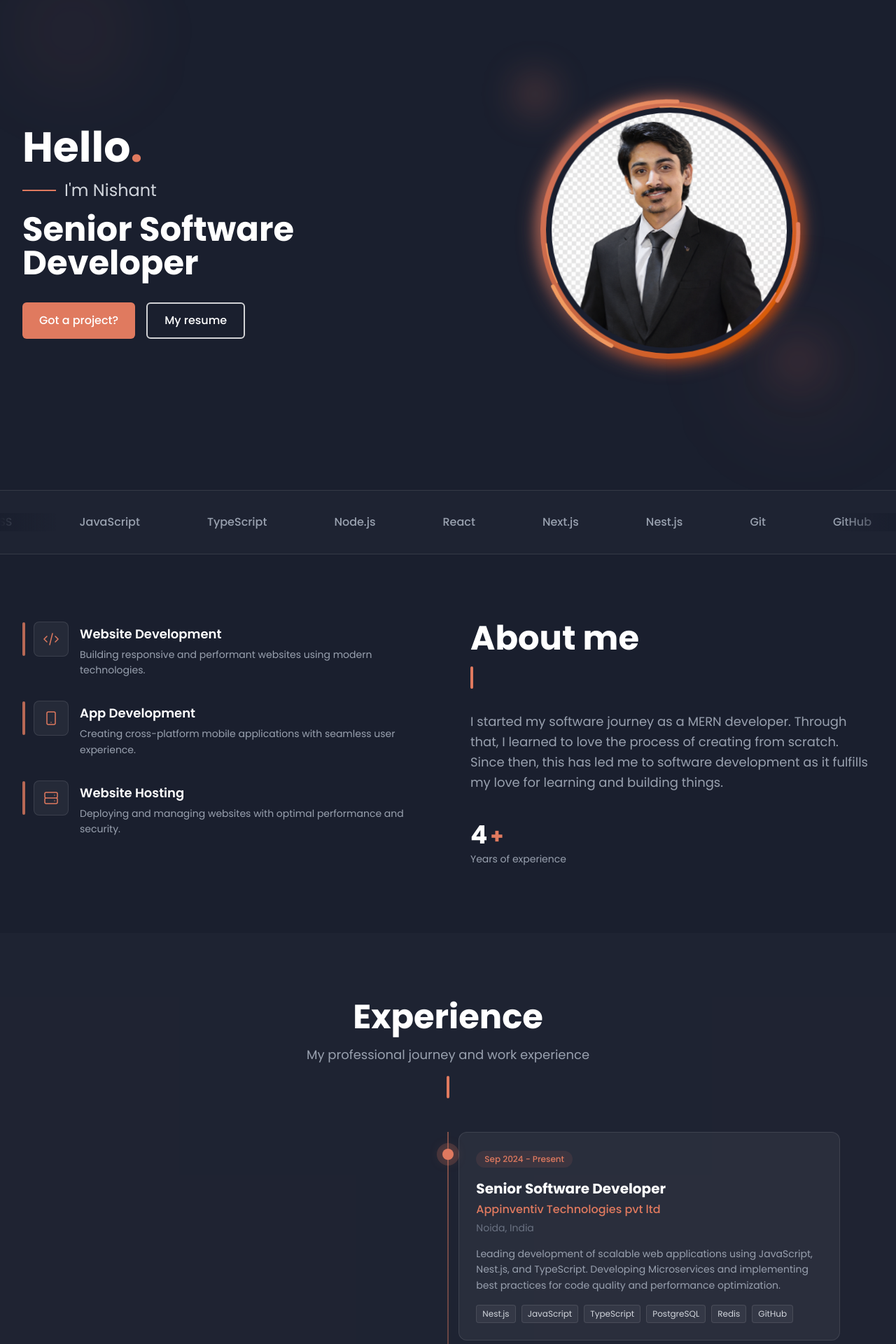
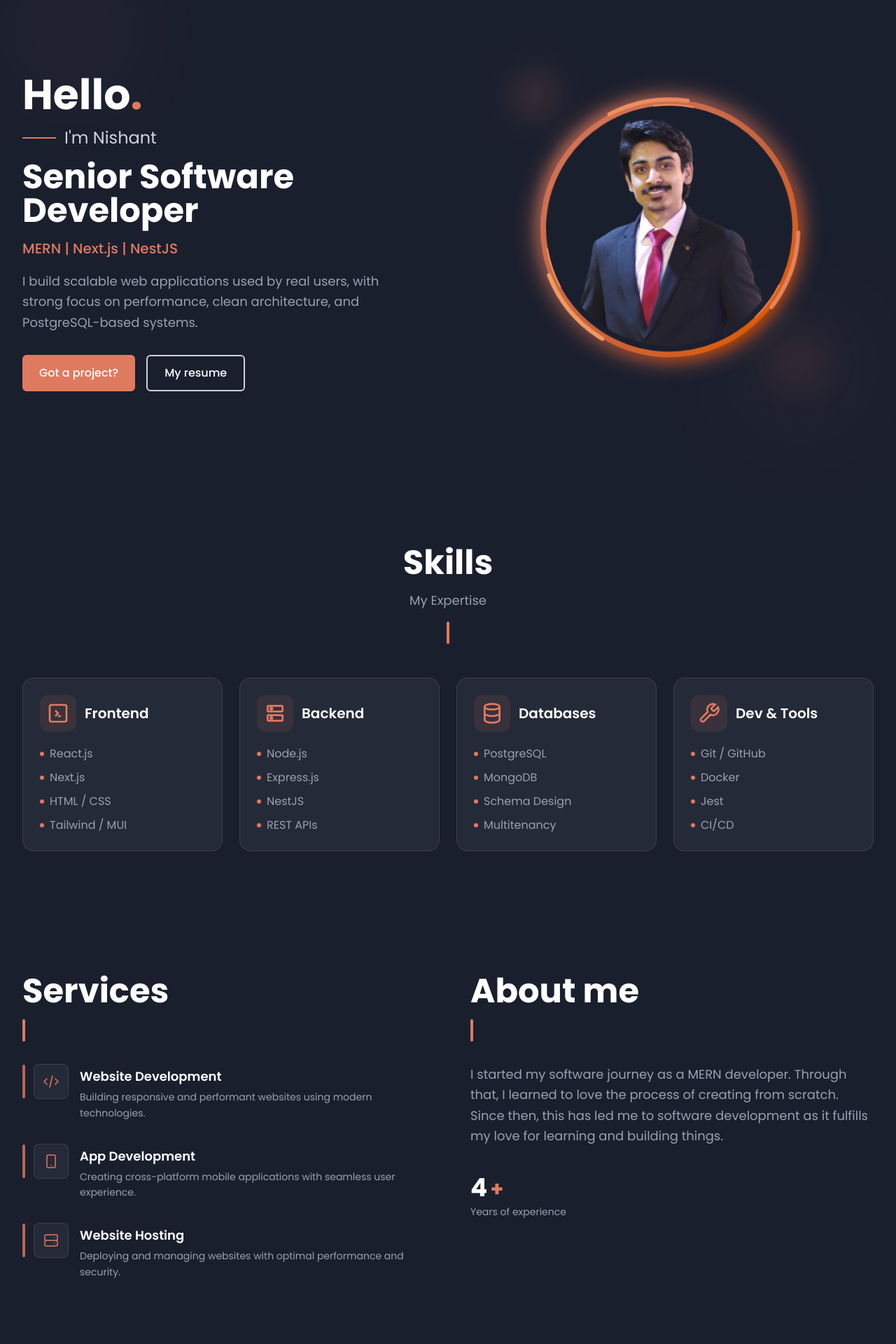
Before and after one commit to Tnahsin79/portfolio-nextjs, a Next.js app: page / in a window 1280 px wide. Shown: the part 100-2020 px from the top of the page at 70% size. Built offline with nearby package versions, Linux system fonts and the light colour scheme.

Commit message:
implemented hero section modification

```diff
--- a/app/globals.css
+++ b/app/globals.css
@@ -27,6 +27,13 @@
 html {
   scroll-behavior: smooth;
   scroll-padding-top: 80px;
+  overflow-x: hidden;
+}
+
+html,
+body {
+  width: 100%;
+  max-width: 100vw;
 }
 
 body {
@@ -35,6 +42,7 @@ body {
   font-family: "Poppins", system-ui, sans-serif;
   line-height: 1.6;
   overflow-x: hidden;
+  position: relative;
 }
 
 /* Selection */
@@ -295,6 +303,38 @@ body {
     opacity: 1;
     transform: scale(1);
   }
+}
+
+/* Wave animation for emoji */
+@keyframes wave {
+  0%, 100% {
+    transform: rotate(0deg);
+  }
+  20%, 60% {
+    transform: rotate(-25deg);
+  }
+  40%, 80% {
+    transform: rotate(10deg);
+  }
+}
+
+.animate-wave {
+  animation: wave 2.5s ease-in-out infinite;
+  transform-origin: 70% 70%;
+}
+
+/* Cursor blink animation */
+@keyframes blink {
+  0%, 50% {
+    opacity: 1;
+  }
+  51%, 100% {
+    opacity: 0;
+  }
+}
+
+.animate-blink {
+  animation: blink 0.8s step-end infinite;
 }
 
 /* ================================
--- a/app/layout.tsx
+++ b/app/layout.tsx
@@ -22,6 +22,11 @@ export const metadata: Metadata = {
     "Next.js",
   ],
   authors: [{ name: "Nishant Sharma" }],
+  viewport: {
+    width: "device-width",
+    initialScale: 1,
+    maximumScale: 1,
+  },
   openGraph: {
     title: siteConfig.title,
     description: siteConfig.description,
@@ -42,8 +47,8 @@ export default function RootLayout({
   children: React.ReactNode;
 }>) {
   return (
-    <html lang="en" className="scroll-smooth">
-      <body className={`${poppins.variable} font-sans antialiased`}>
+    <html lang="en" className="scroll-smooth overflow-x-hidden">
+      <body className={`${poppins.variable} font-sans antialiased overflow-x-hidden`}>
         {children}
       </body>
     </html>
--- a/app/page.tsx
+++ b/app/page.tsx
@@ -10,15 +10,15 @@ import Footer from "@/components/Footer";
 
 export default function Home() {
   return (
-    <main className="min-h-screen bg-primary">
+    <main className="min-h-screen bg-primary overflow-x-hidden">
       <Header />
       <Hero />
       <Skills />
 
       {/* Services and About in same row on large screens */}
-      <section className="py-16 lg:py-24">
+      <section className="py-10 sm:py-16 lg:py-24">
         <div className="max-w-7xl mx-auto px-4 sm:px-6 lg:px-8">
-          <div className="grid lg:grid-cols-2 gap-12 lg:gap-16">
+          <div className="grid lg:grid-cols-2 gap-8 sm:gap-12 lg:gap-16">
             {/* Services */}
             <Services />
 
--- a/components/Experience.tsx
+++ b/components/Experience.tsx
@@ -54,10 +54,18 @@ export default function Experience() {
                         <p className="text-accent font-medium text-sm sm:text-base mb-1">{exp.company}</p>
                         <p className="text-gray-500 text-xs sm:text-sm mb-3 sm:mb-4">{exp.location}</p>
 
-                        {/* Description */}
-                        <p className="text-gray-400 text-xs sm:text-sm leading-relaxed mb-3 sm:mb-4">
-                          {exp.description}
-                        </p>
+                        {/* Impact-Driven Highlights */}
+                        <ul className="space-y-2 mb-4">
+                          {exp.highlights.map((highlight, idx) => (
+                            <li
+                              key={idx}
+                              className="flex items-start gap-2 text-gray-400 text-xs sm:text-sm leading-relaxed"
+                            >
+                              <span className="w-1.5 h-1.5 bg-accent rounded-full mt-1.5 flex-shrink-0" />
+                              <span>{highlight}</span>
+                            </li>
+                          ))}
+                        </ul>
 
                         {/* Technologies */}
                         <div className="flex flex-wrap gap-1.5 sm:gap-2">
--- a/components/Hero.tsx
+++ b/components/Hero.tsx
@@ -1,10 +1,16 @@
 "use client";
 
+import { useState } from "react";
 import Image from "next/image";
 import { personalInfo } from "@/data/constants";
 import Button from "./ui/Button";
+import TypeWriter from "./ui/TypeWriter";
 
 export default function Hero() {
+  const [showRole, setShowRole] = useState(false);
+  const [showTagline, setShowTagline] = useState(false);
+  const [showDescription, setShowDescription] = useState(false);
+
   return (
     <section
       id="home"
@@ -28,15 +34,43 @@ export default function Hero() {
               >
                 <div className="w-8 sm:w-12 h-0.5 bg-accent" />
                 <p className="text-lg sm:text-xl md:text-2xl text-gray-300">
-                  I&apos;m {personalInfo.name}
+                  <TypeWriter
+                    text={`I'm ${personalInfo.name}`}
+                    delay={80}
+                    startDelay={500}
+                    onComplete={() => setShowRole(true)}
+                  />
                 </p>
               </div>
               <h2
-                className="text-2xl sm:text-3xl md:text-4xl lg:text-5xl font-bold text-white animate-reveal-up"
-                style={{ animationDelay: "0.3s" }}
+                className="text-2xl sm:text-3xl md:text-4xl lg:text-5xl font-bold text-white min-h-[1.2em]"
               >
-                {personalInfo.role}
+                {showRole && (
+                  <TypeWriter
+                    text={personalInfo.role}
+                    delay={60}
+                    startDelay={200}
+                    onComplete={() => setShowTagline(true)}
+                  />
+                )}
               </h2>
+              <p
+                className="text-base sm:text-lg md:text-xl text-accent font-medium min-h-[1.5em]"
+              >
+                {showTagline && (
+                  <TypeWriter
+                    text={personalInfo.roleTagline}
+                    delay={50}
+                    startDelay={200}
+                    onComplete={() => setShowDescription(true)}
+                  />
+                )}
+              </p>
+              <p
+                className={`text-sm sm:text-base md:text-lg text-gray-400 max-w-lg mx-auto lg:mx-0 leading-relaxed transition-opacity duration-500 ${showDescription ? 'opacity-100' : 'opacity-0'}`}
+              >
+                {personalInfo.tagline}
+              </p>
             </div>
 
             <div
@@ -73,7 +107,7 @@ export default function Hero() {
                 {/* Profile Image */}
                 <div className="absolute inset-4 sm:inset-6 rounded-full overflow-hidden bg-primary">
                   <Image
-                    src="/profile.png"
+                    src="/nishant_v2.png"
                     alt={personalInfo.name}
                     fill
                     className="object-cover object-top scale-110 group-hover:scale-115 transition-transform duration-500"
--- a/components/Services.tsx
+++ b/components/Services.tsx
@@ -6,7 +6,18 @@ import AnimatedSection from "./ui/AnimatedSection";
 
 export default function Services() {
   return (
-    <div className="space-y-6">
+    <div>
+      {/* Services Title - visible on mobile when stacked */}
+      <AnimatedSection animation="reveal-left">
+        <div className="mb-6 sm:mb-8">
+          <h2 className="text-2xl sm:text-3xl md:text-4xl lg:text-5xl font-bold text-white mb-3 sm:mb-4">
+            Services
+          </h2>
+          <div className="w-1 h-6 sm:h-8 bg-accent rounded-full" />
+        </div>
+      </AnimatedSection>
+
+      <div className="space-y-4 sm:space-y-6">
         {services.map((service, index) => (
           <AnimatedSection key={service.id} animation="reveal-right" delay={index * 100}>
             <ServiceCard
@@ -17,5 +28,6 @@ export default function Services() {
           </AnimatedSection>
         ))}
       </div>
+    </div>
   );
 }
--- a/components/Skills.tsx
+++ b/components/Skills.tsx
@@ -1,35 +1,96 @@
 "use client";
 
-import { skills } from "@/data/constants";
+import { skillCategories } from "@/data/constants";
 import AnimatedSection from "./ui/AnimatedSection";
+import SectionTitle from "./ui/SectionTitle";
+
+// Icon components for each category
+const CategoryIcon = ({ type }: { type: string }) => {
+  const iconClass = "w-6 h-6 sm:w-8 sm:h-8 text-accent";
+
+  switch (type) {
+    case "frontend":
+      return (
+        <svg className={iconClass} viewBox="0 0 24 24" fill="none" stroke="currentColor" strokeWidth="2">
+          <rect x="3" y="3" width="18" height="18" rx="2" />
+          <path d="M9 9l3 3-3 3" />
+          <path d="M15 15h-3" />
+        </svg>
+      );
+    case "backend":
+      return (
+        <svg className={iconClass} viewBox="0 0 24 24" fill="none" stroke="currentColor" strokeWidth="2">
+          <rect x="4" y="4" width="16" height="6" rx="1" />
+          <rect x="4" y="14" width="16" height="6" rx="1" />
+          <circle cx="8" cy="7" r="1" fill="currentColor" />
+          <circle cx="8" cy="17" r="1" fill="currentColor" />
+        </svg>
+      );
+    case "database":
+      return (
+        <svg className={iconClass} viewBox="0 0 24 24" fill="none" stroke="currentColor" strokeWidth="2">
+          <ellipse cx="12" cy="5" rx="8" ry="3" />
+          <path d="M4 5v14c0 1.66 3.58 3 8 3s8-1.34 8-3V5" />
+          <path d="M4 12c0 1.66 3.58 3 8 3s8-1.34 8-3" />
+        </svg>
+      );
+    case "tools":
+      return (
+        <svg className={iconClass} viewBox="0 0 24 24" fill="none" stroke="currentColor" strokeWidth="2">
+          <path d="M14.7 6.3a1 1 0 0 0 0 1.4l1.6 1.6a1 1 0 0 0 1.4 0l3.77-3.77a6 6 0 0 1-7.94 7.94l-6.91 6.91a2.12 2.12 0 0 1-3-3l6.91-6.91a6 6 0 0 1 7.94-7.94l-3.76 3.76z" />
+        </svg>
+      );
+    default:
+      return null;
+  }
+};
 
 export default function Skills() {
-  // Duplicate skills for seamless infinite scroll
-  const duplicatedSkills = [...skills, ...skills];
+  return (
+    <section id="skills" className="py-16 md:py-20">
+      <div className="max-w-7xl mx-auto px-4 sm:px-6 lg:px-8">
+        <AnimatedSection animation="reveal-up">
+          <SectionTitle
+            subtitle="My Expertise"
+            title="Skills"
+          />
+        </AnimatedSection>
 
-  return (
-    <AnimatedSection animation="reveal-up">
-      <section className="py-8 border-y border-white/10 overflow-hidden bg-white/[0.02]">
-        <div className="relative">
-          {/* Gradient Masks */}
-          <div className="absolute left-0 top-0 bottom-0 w-20 bg-gradient-to-r from-primary to-transparent z-10" />
-          <div className="absolute right-0 top-0 bottom-0 w-20 bg-gradient-to-l from-primary to-transparent z-10" />
+        <div className="grid grid-cols-1 sm:grid-cols-2 lg:grid-cols-4 gap-4 md:gap-6 mt-10 md:mt-12">
+          {skillCategories.map((category, index) => (
+            <AnimatedSection
+              key={category.title}
+              animation="reveal-up"
+              delay={index * 100}
+            >
+              <div className="group bg-white/5 border border-white/10 rounded-2xl p-5 md:p-6 hover:bg-white/[0.08] hover:border-accent/30 transition-all duration-300 hover-lift h-full">
+                {/* Category Header */}
+                <div className="flex items-center gap-3 mb-4 md:mb-5">
+                  <div className="p-2.5 bg-accent/10 rounded-xl group-hover:bg-accent/20 transition-colors duration-300">
+                    <CategoryIcon type={category.icon} />
+                  </div>
+                  <h3 className="text-lg md:text-xl font-semibold text-white group-hover:text-accent transition-colors duration-300">
+                    {category.title}
+                  </h3>
+                </div>
 
-          {/* Scrolling Skills */}
-          <div className="flex animate-scroll hover:[animation-play-state:paused]">
-            {duplicatedSkills.map((skill, index) => (
-              <div
-                key={`${skill}-${index}`}
-                className="flex-shrink-0 px-8 md:px-12"
-              >
-                <span className="text-gray-400 text-sm md:text-base font-medium whitespace-nowrap hover:text-accent transition-colors duration-300 cursor-default hover:scale-110 inline-block transform">
-                  {skill}
-                </span>
+                {/* Skills List */}
+                <ul className="space-y-2.5">
+                  {category.skills.map((skill) => (
+                    <li
+                      key={skill}
+                      className="flex items-center gap-2 text-gray-400 group-hover:text-gray-300 transition-colors duration-300"
+                    >
+                      <span className="w-1.5 h-1.5 bg-accent rounded-full flex-shrink-0" />
+                      <span className="text-sm md:text-base">{skill}</span>
+                    </li>
+                  ))}
+                </ul>
               </div>
-            ))}
-          </div>
+            </AnimatedSection>
+          ))}
         </div>
-      </section>
-    </AnimatedSection>
+      </div>
+    </section>
   );
 }
--- a/components/ui/Button.tsx
+++ b/components/ui/Button.tsx
@@ -18,7 +18,7 @@ export default function Button({
   className = "",
 }: ButtonProps) {
   const baseStyles =
-    "px-6 py-3 rounded-md font-medium transition-all duration-300 inline-flex items-center gap-2 text-sm md:text-base relative overflow-hidden group";
+    "px-5 sm:px-6 py-2.5 sm:py-3 rounded-md font-medium transition-all duration-300 inline-flex items-center justify-center gap-2 text-sm sm:text-base relative overflow-hidden group";
 
   const variants = {
     primary:
--- /dev/null
+++ b/components/ui/TypeWriter.tsx
@@ -0,0 +1,56 @@
+"use client";
+
+import { useState, useEffect } from "react";
+
+interface TypeWriterProps {
+  text: string;
+  delay?: number;
+  startDelay?: number;
+  className?: string;
+  onComplete?: () => void;
+}
+
+export default function TypeWriter({
+  text,
+  delay = 50,
+  startDelay = 0,
+  className = "",
+  onComplete,
+}: TypeWriterProps) {
+  const [displayText, setDisplayText] = useState("");
+  const [isTyping, setIsTyping] = useState(false);
+  const [hasStarted, setHasStarted] = useState(false);
+
+  useEffect(() => {
+    const startTimeout = setTimeout(() => {
+      setHasStarted(true);
+      setIsTyping(true);
+    }, startDelay);
+
+    return () => clearTimeout(startTimeout);
+  }, [startDelay]);
+
+  useEffect(() => {
+    if (!hasStarted) return;
+
+    if (displayText.length < text.length) {
+      const timeout = setTimeout(() => {
+        setDisplayText(text.slice(0, displayText.length + 1));
+      }, delay);
+
+      return () => clearTimeout(timeout);
+    } else {
+      setIsTyping(false);
+      onComplete?.();
+    }
+  }, [displayText, text, delay, hasStarted, onComplete]);
+
+  return (
+    <span className={className}>
+      {displayText}
+      {isTyping && (
+        <span className="inline-block w-[2px] h-[1em] bg-accent ml-1 animate-blink align-middle" />
+      )}
+    </span>
+  );
+}
--- a/data/constants.ts
+++ b/data/constants.ts
@@ -5,6 +5,8 @@ export const personalInfo = {
   name: "Nishant",
   fullName: "Nishant Sharma",
   role: "Senior Software Developer",
+  roleTagline: "MERN | Next.js | NestJS",
+  tagline: "I build scalable web applications used by real users, with strong focus on performance, clean architecture, and PostgreSQL-based systems.",
   email: "4unishant@gmail.com",
   phone: "+91 7838976975",
   location: "Delhi, India",
@@ -15,6 +17,7 @@ export const personalInfo = {
 
 export const navLinks = [
   { label: "Home", href: "#home" },
+  { label: "Skills", href: "#skills" },
   { label: "About", href: "#about" },
   { label: "Experience", href: "#experience" },
   { label: "Projects", href: "#projects" },
@@ -52,6 +55,29 @@ export const skills = [
   "GitHub",
   "Redis",
   "PostgreSQL",
+];
+
+export const skillCategories = [
+  {
+    title: "Frontend",
+    icon: "frontend",
+    skills: ["React.js", "Next.js", "HTML / CSS", "Tailwind / MUI"],
+  },
+  {
+    title: "Backend",
+    icon: "backend",
+    skills: ["Node.js", "Express.js", "NestJS", "REST APIs"],
+  },
+  {
+    title: "Databases",
+    icon: "database",
+    skills: ["PostgreSQL", "MongoDB", "Schema Design", "Multitenancy"],
+  },
+  {
+    title: "Dev & Tools",
+    icon: "tools",
+    skills: ["Git / GitHub", "Docker", "Jest", "CI/CD"],
+  },
 ];
 
 export const services = [
@@ -100,7 +126,12 @@ export const experiences = [
     company: "Appinventiv Technologies pvt ltd",
     location: "Noida, India",
     duration: "Sep 2024 - Present",
-    description: "Leading development of scalable web applications using JavaScript, Nest.js, and TypeScript. Developing Microservices and implementing best practices for code quality and performance optimization.",
+    highlights: [
+      "Lead development of scalable web applications using Nest.js and TypeScript, serving 10,000+ active users",
+      "Architect and implement microservices-based solutions, improving system scalability by 40%",
+      "Establish coding standards and best practices, reducing code review time by 30%",
+      "Collaborate with cross-functional teams to deliver features on time and within scope",
+    ],
     technologies: ["Nest.js", "JavaScript", "TypeScript", "PostgreSQL", "Redis", "GitHub"],
   },
   {
@@ -109,7 +140,12 @@ export const experiences = [
     company: "Bonami Software",
     location: "Noida, India",
     duration: "Apr 2024 - Sep 2024",
-    description: "Developed and maintained multiple client projects digital communication applications. Collaborated with UI/UX teams to deliver high-quality frontend solutions.",
+    highlights: [
+      "Built responsive UI components achieving 95%+ cross-browser compatibility",
+      "Integrated third-party APIs and payment gateways, enhancing application functionality",
+      "Collaborated with UI/UX designers to implement pixel-perfect designs",
+      "Participated in Agile ceremonies including daily standups, sprint planning, and retrospectives",
+    ],
     technologies: ["React", "Node.js", "Next.js", "JavaScript", "SQL"],
   },
   {
@@ -118,8 +154,13 @@ export const experiences = [
     company: "Integra Software Services",
     location: "Puducherry, India",
     duration: "Oct 2021 - March 2024",
-    description: "Started career building responsive websites and web applications. Gained experience in fullstack technologies and agile development methodologies.",
-    technologies: ["JavaScript", "HTML5", "CSS3", "React", "PostgreSQL","MS SQL Server"],
+    highlights: [
+      "Developed full-stack web applications using React, Node.js, and PostgreSQL",
+      "Designed and optimized database schemas, improving query performance by 25%",
+      "Built publication management tools processing 500+ manuscripts monthly",
+      "Collaborated in Agile environment, consistently delivering sprints on schedule",
+    ],
+    technologies: ["JavaScript", "HTML5", "CSS3", "React", "PostgreSQL", "MS SQL Server"],
   },
 ];
 
```
Also changed, not shown: components/Header.tsx (+30 -16 lines), public/nishant_v2.png (added). Lines whose indentation alone changed are shown as unchanged.
